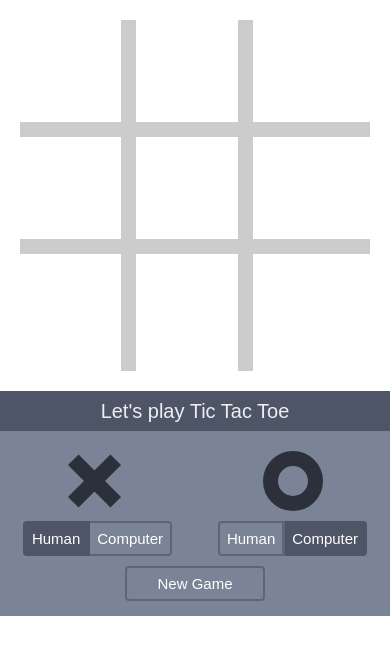
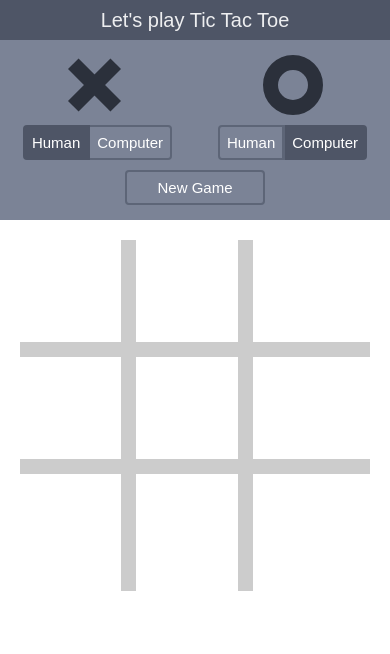
Before and after one commit to doraf/tic-tac-toe, a plain HTML site: page index.html in a window 390 px wide. Drawn offline with Linux system fonts and the light colour scheme.

Commit message:
more small screen tweaks

```diff
--- a/style.css
+++ b/style.css
@@ -12,7 +12,7 @@ html, body{
 }
 @media (max-width: 850px){
 	.play-space{
-		flex-direction: column-reverse;
+		flex-direction: column;
 	}
 }
 
@@ -79,7 +79,7 @@ header{
 }
 @media (max-width: 850px){
 	.players{
-		margin: 20px 0 0;
+		margin: 15px 0 0;
 	}
 }
 
@@ -204,7 +204,6 @@ header{
 }
 
 /* New Game Button */
-
 .new-game-button{
 	border: 3px solid #5d6577;
 	background-color: #7b8396;
```
